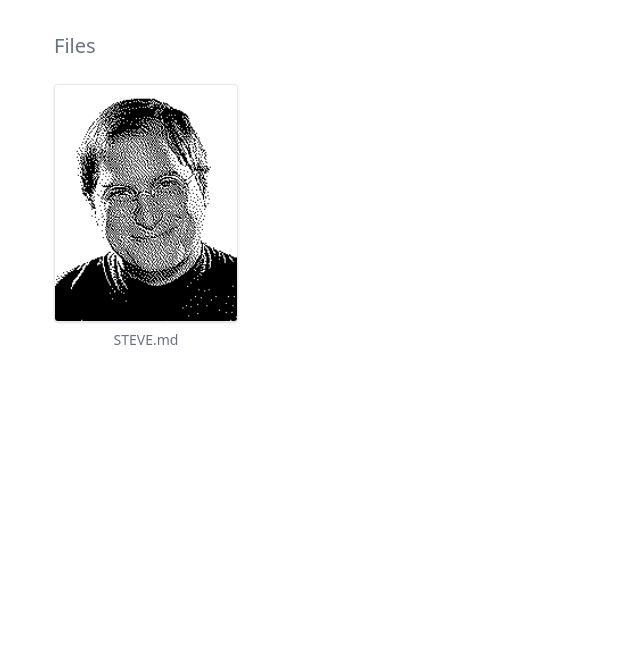
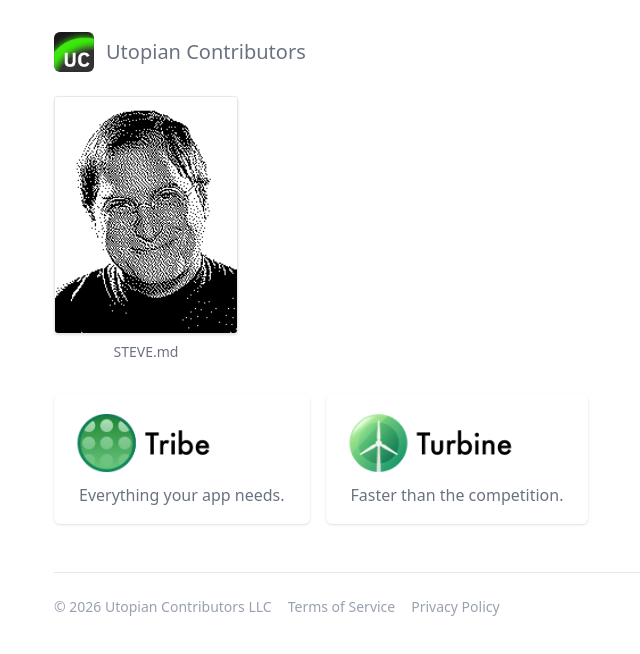
Before and after one commit to Utopian-Contributors/archive, a React (Vite) app: page / in a window 1280 px wide. Shown: the top 654 px of the page, without its empty margins (170-810 px from the left). Built offline with nearby package versions, Linux system fonts and the light colour scheme.

Commit message:
Add logo header, product cards, and footer with legal links

```diff
--- a/src/components/FileGrid.tsx
+++ b/src/components/FileGrid.tsx
@@ -1,15 +1,68 @@
+import type { FileEntry } from "../types";
 import FileCard from "./FileCard";
-import type { FileEntry } from "../types";
 
 function FileGrid({ files }: { files: FileEntry[] }) {
   return (
     <div className="max-w-4xl mx-auto p-8">
-      <h1 className="mb-6 text-xl font-light text-gray-500">Files</h1>
+      <div className="flex items-center gap-3 mb-6">
+        <img
+          src="/logo.webp"
+          alt="Utopian Contributors"
+          className="h-10 rounded-md"
+        />
+        <h1 className="text-xl font-light text-gray-500">
+          Utopian Contributors
+        </h1>
+      </div>
       <div className="grid grid-cols-[repeat(auto-fill,minmax(160px,1fr))] gap-8">
         {files.map((file) => (
           <FileCard key={file.slug} file={file} />
         ))}
       </div>
+      <div className="mt-8">
+        <div className="flex gap-4">
+          <div className="shadow-sm rounded-md w-fit p-2 pr-6 pb-4 border border-transparent transform hover:shadow-none hover:-translate-y-1 hover:border-gray-300 transition-all duration-300">
+            <a
+              href="https://tribe.utopian.build"
+              target="_blank"
+              className="w-fit"
+            >
+              <img src="/tribe-wordmark.webp" className="h-20" />
+              <p className="ml-4 text-gray-500">Everything your app needs.</p>
+            </a>
+          </div>
+
+          <div className="shadow-sm rounded-md w-fit p-2 pr-6 pb-4 border border-transparent transform hover:shadow-none hover:-translate-y-1 hover:border-gray-300 transition-all duration-300">
+            <a
+              href="https://turbine.utopian.build"
+              target="_blank"
+              className="w-fit"
+            >
+              <img src="/turbine-wordmark.webp" className="h-20" />
+              <p className="ml-4 text-gray-500">Faster than the competition.</p>
+            </a>
+          </div>
+        </div>
+      </div>
+      <footer className="mt-12 pt-6 border-t border-gray-200 flex gap-4 text-sm text-gray-400">
+        <p>© {new Date().getFullYear()} Utopian Contributors LLC</p>
+        <a
+          href="/terms-of-service.pdf"
+          target="_blank"
+          rel="noopener noreferrer"
+          className="hover:text-gray-600"
+        >
+          Terms of Service
+        </a>
+        <a
+          href="/privacy-policy.pdf"
+          target="_blank"
+          rel="noopener noreferrer"
+          className="hover:text-gray-600"
+        >
+          Privacy Policy
+        </a>
+      </footer>
     </div>
   );
 }
```
